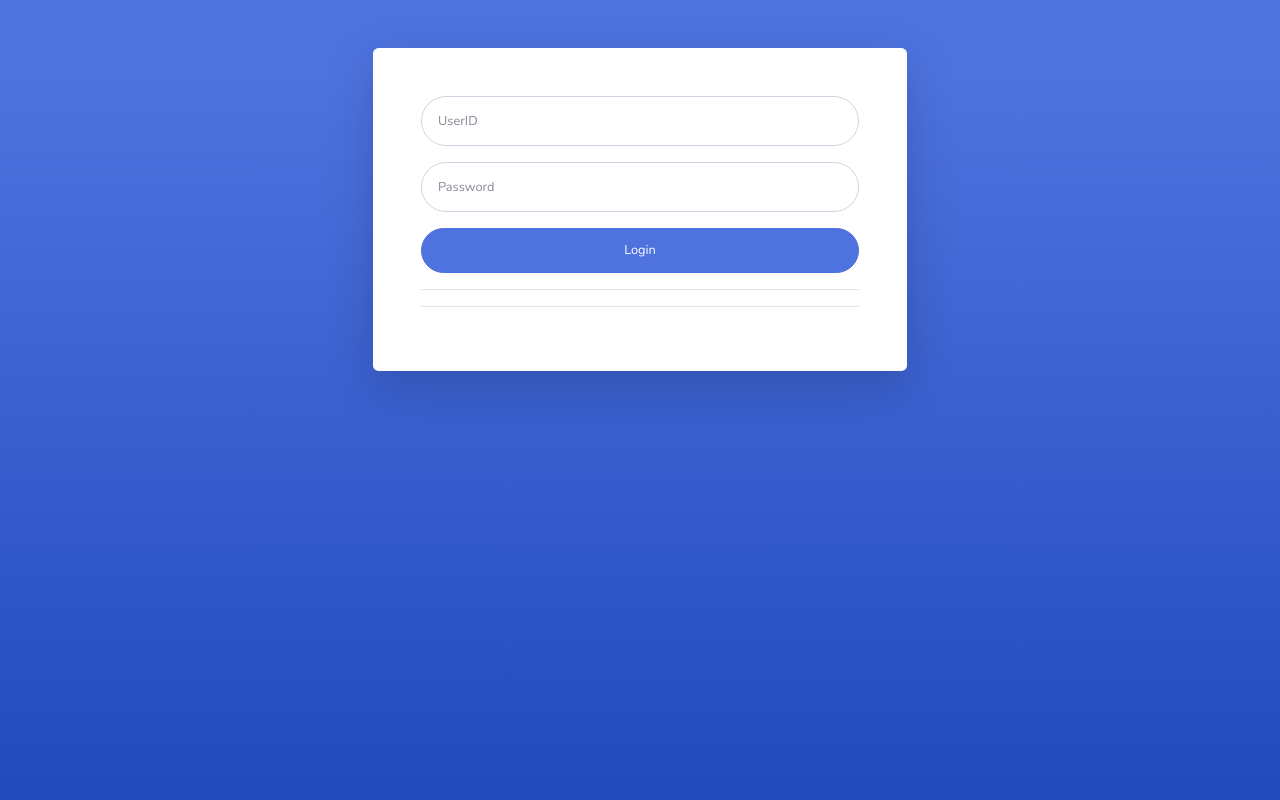
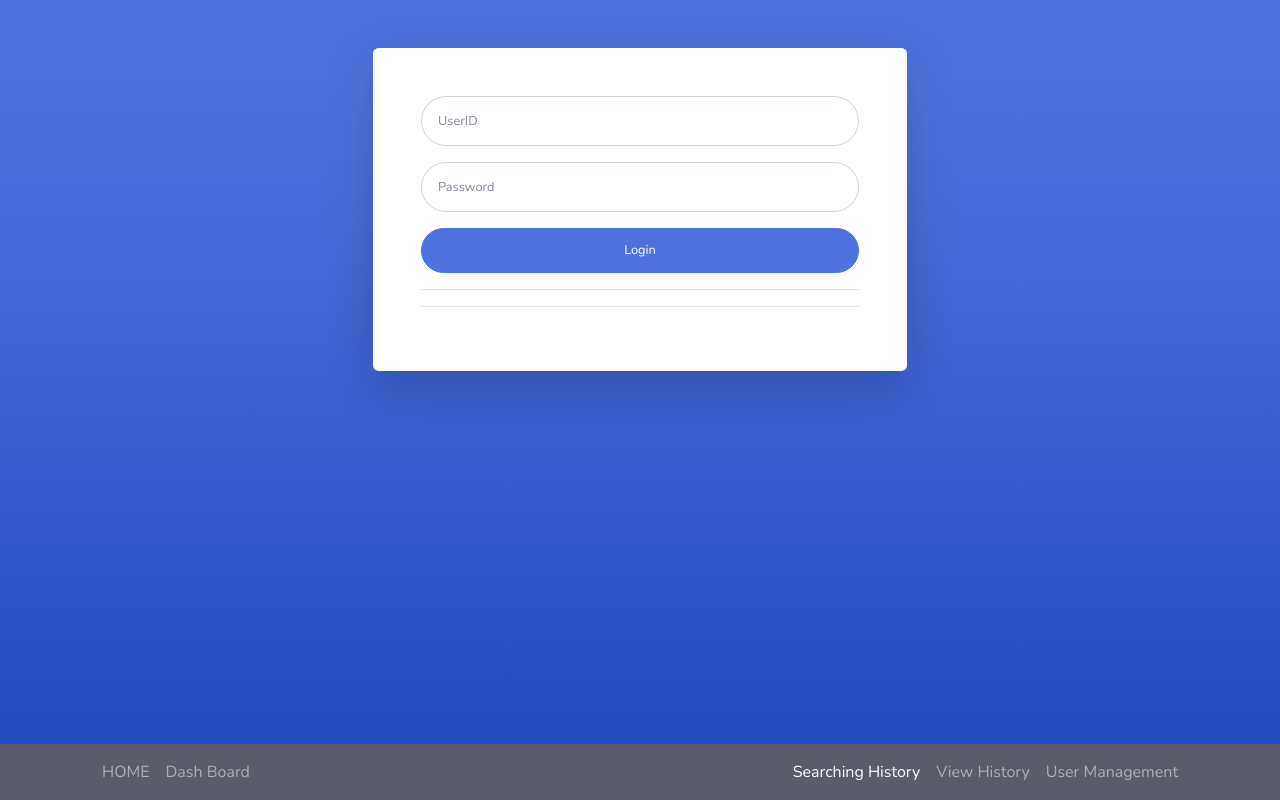
Before and after one commit to BluebirdLyrase/StackPastaAdmin, a website with bundled scripts: page View/login.html in a window 1280 px wide. Built offline with nearby package versions, Linux system fonts and the light colour scheme; no server answers.

Commit message:
Update  Login site
added Nav Bar

```diff
--- a/View/login.html
+++ b/View/login.html
@@ -23,6 +23,45 @@
 <body class="bg-gradient-primary">
 
   <div class="container">
+    <!-- Navigation -->
+  <nav class="navbar navbar-expand-lg navbar-dark bg-dark fixed-bottom">
+    <div class="container">
+      <ul class="navbar-nav">
+        <li class="nav-item">
+          <a class="nav-link" href="Index.html">HOME
+          </a>
+        </li>
+      </ul>
+      <ul class="navbar-nav">
+        <li class="nav-item">
+          <a class="nav-link" href="DashBoard.html">Dash Board
+          </a>
+        </li>
+      </ul>
+      <div class="collapse navbar-collapse" id="navbarResponsive">
+        <ul class="navbar-nav ml-auto">
+          <li class="nav-item">
+            <a class="nav-link active" href="SearchingHistory.html">Searching History
+              <span class="sr-only">(current)</span>
+            </a>
+          </li>
+          <li class="nav-item ">
+            <a class="nav-link" href="ViewHistory.html">View History</a>
+
+          </li>
+          <li class="nav-item">
+            <a class="nav-link" href="user.html">User Management
+
+            </a>
+          </li>
+        </ul>
+      </div>
+    </div>
+  </nav>
+
+
+  <!-- ////////////////////////////////////////////////////////////////////////////////////////////// -->
+
 
     <!-- Outer Row -->
     <div class="row justify-content-center">
```
